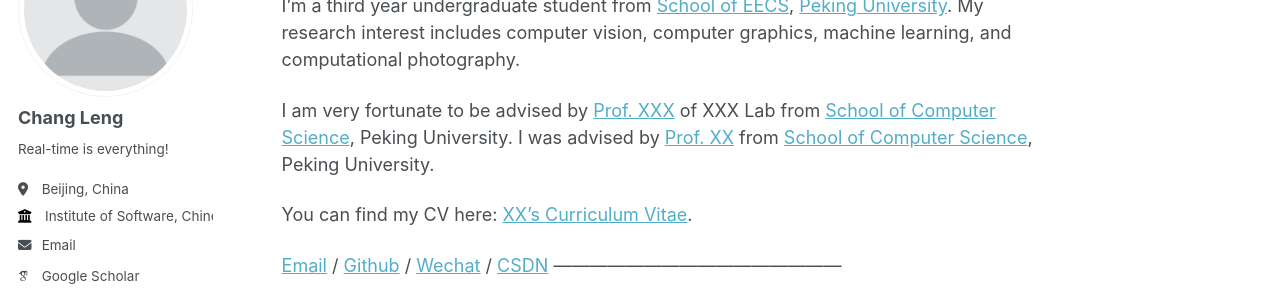
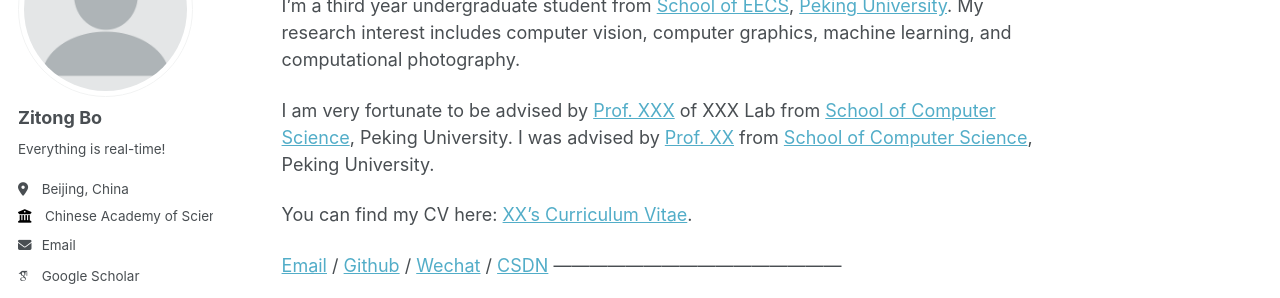
Before and after one commit to ZitongBo/ZitongBo.github.io, a Jekyll site: the page built from _pages/about.md, in a window 1280 px wide. Shown: the part 184-482 px from the top of the page. Built offline with Jekyll 4.4.1, drawn with Linux system fonts in a browser that asks for light colours; some web fonts are replaced.

Commit message:
Update _config.yml

```diff
--- a/_config.yml
+++ b/_config.yml
@@ -22,19 +22,19 @@ repository               : "academicpages/academicpages.github.io"
 author:
   # Biographic information
   avatar           : "profile.png"
-  name             : "Chang Leng"
+  name             : "Zitong Bo"
   pronouns         : # example: "she/her"
-  bio              : "Real-time is everything!"
+  bio              : "Everything is real-time!"
   location         : "Beijing, China"
-  employer         : "Institute of Software, Chinese Academy of Sciences"
+  employer         : "Chinese Academy of Sciences"
   uri              : # URL
-  email            : "none@example.org"
+  email            : "zitong2019@iscas.ac.cn"
 
   # Academic websites
   arxiv            : # URL - Update with the correct link to your profile
-  googlescholar    : "https://scholar.google.com/citations?user=PS_CX0AAAAAJ"
+  googlescholar    : "https://scholar.google.com/citations?user=wqPI9sMAAAAJ&hl=zh-TW"
   impactstory      : # URL
-  orcid            : "http://orcid.org/yourorcidurl"
+  orcid            : "https://scholar.google.com/citations?user=wqPI9sMAAAAJ&hl=zh-TW"
   semantic         : # URL
   pubmed           : "https://www.ncbi.nlm.nih.gov/pubmed/?term=john+snow"
   researchgate     : # URL
```
